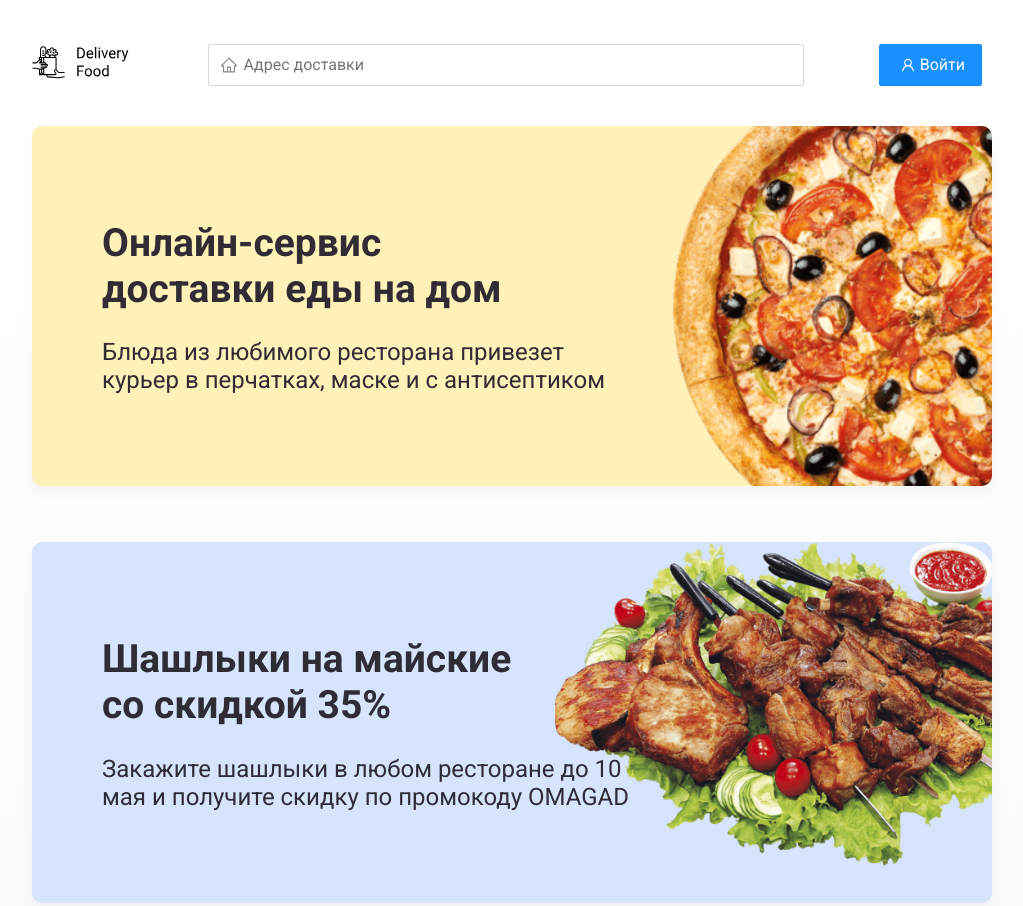
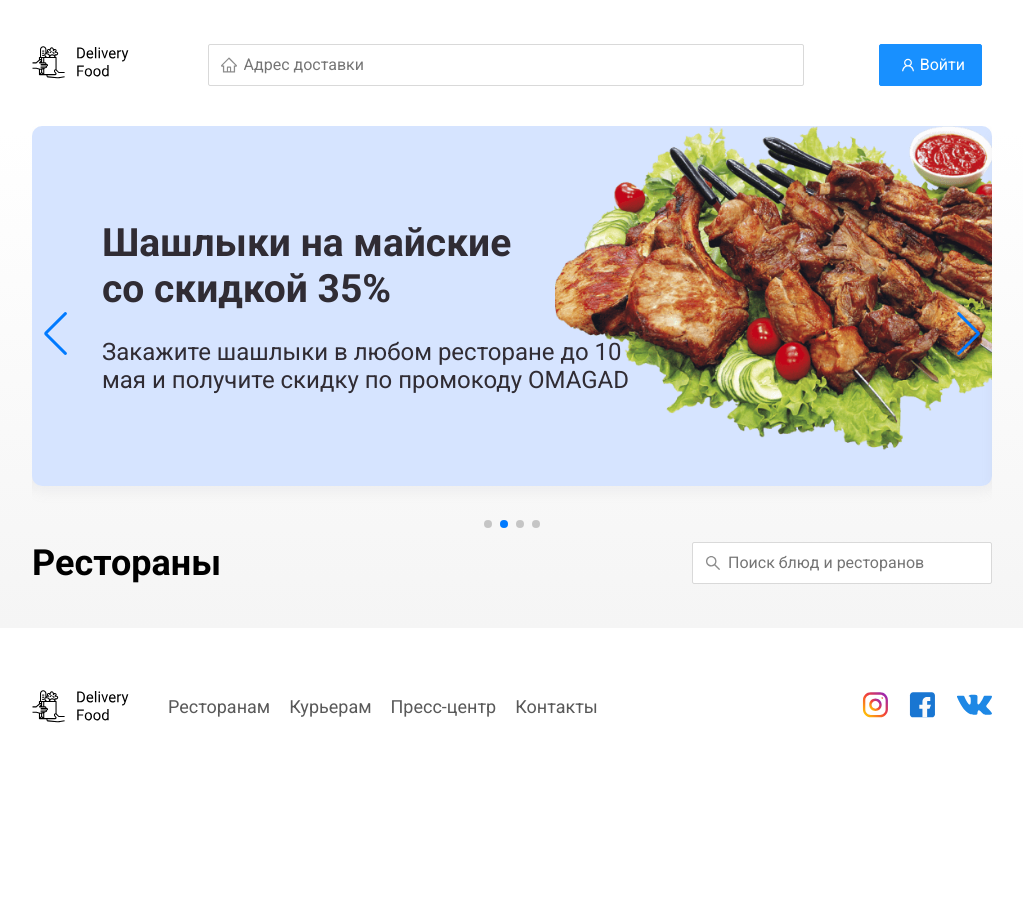
Before and after one commit to grsjob/food-delivery, a website built with webpack: page index.html in a window 1280 px wide. Shown: the top 906 px of the page, without its empty margins (128-1151 px from the left). After the commit the page ends 800 px from the top, so only its background shows below. Built offline with nearby package versions, Linux system fonts and the light colour scheme; no server answers.

Commit message:
add slider

```diff
--- a/index.html
+++ b/index.html
@@ -42,34 +42,38 @@
 
 	<main class="main">
 		<div class="container">
-			<section class="container-promo">
-				<div class="wrapper">
-					<section class="promo pizza">
+			<section class="container-promo swiper">
+				<div class="swiper-wrapper">
+					<section class="promo pizza swiper-slide">
 						<h1 class="promo-title">Онлайн-сервис <br />доставки еды на дом</h1>
 						<p class="promo-text">
 							Блюда из любимого ресторана привезет курьер в перчатках, маске и с антисептиком
 						</p>
 					</section>
-					<section class="promo kebab">
+					<section class="promo kebab swiper-slide">
 						<h1 class="promo-title">Шашлыки на майские <br> со скидкой 35%</h1>
 						<p class="promo-text">
 							Закажите шашлыки в любом ресторане до 10 мая и получите скидку по промокоду OMAGAD
 						</p>
 					</section>
-					<section class="promo vegetables">
+					<section class="promo vegetables swiper-slide">
 						<h1 class="promo-title">Скидка 20% на всю еду <br> по промокоду LOVE.JS</h1>
 						<p class="promo-text">
 							Блюдо из ресторана привезут вместе с двумя подарочными книгами по фронтенду
 						</p>
 					</section>
-					<section class="promo sushi">
+					<section class="promo sushi swiper-slide">
 						<h1 class="promo-title">Сеты со скидкой до 30% <br> в ресторанах</h1>
 						<p class="promo-text">
 							Скидки на сеты до 30 мая по промокоду DADADA
 						</p>
 					</section>
+				</div>
+				<div class="swiper-button-next"></div>
+				<div class="swiper-button-prev"></div>
+				<div class="swiper-pagination"></div>
 			</section>
-			<section class="restaurants">
+			<section class="restaurants swiper-slide">
 				<div class="section-heading">
 					<h2 class="section-title">Рестораны</h2>
 					<label class="search">
```
Also changed, not shown: dist/main.js.
